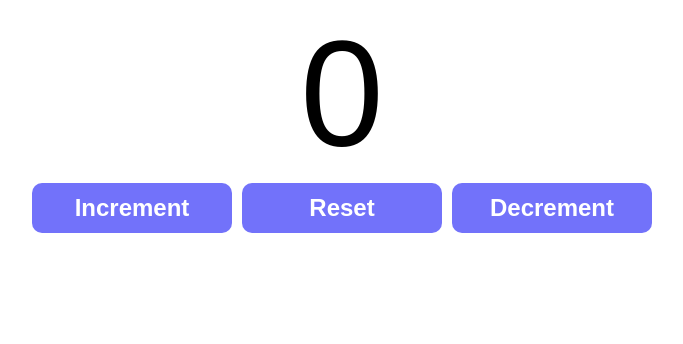
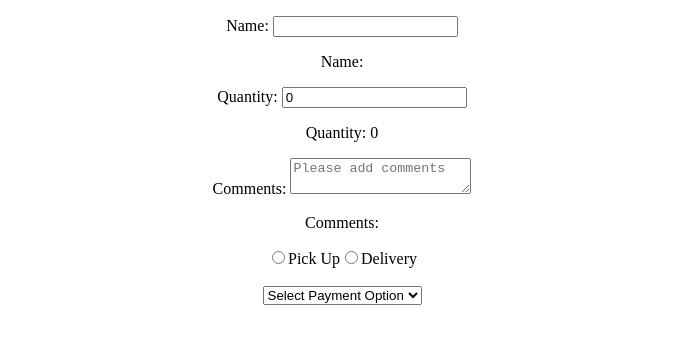
Before and after one commit to Ak-318/react_practice, a React (Create React App) app: page / in a window 1280 px wide. Shown: the top 344 px of the page, without its empty margins (298-981 px from the left). Built offline with nearby package versions, Linux system fonts and the light colour scheme.

Commit message:
onChange component practice

```diff
--- a/src/App.js
+++ b/src/App.js
@@ -13,7 +13,7 @@ import NamesList from './components/NamesList'
 import PropComponent from './components/PropComponent.jsx'
 import List from './components/List.jsx'
 import UseStateComponent from './components/UseStateComponent.jsx'
-
+import OnChangeComponent from './components/OnChangeComponent.jsx'
 
 function App() {
 
@@ -33,7 +33,8 @@ function App() {
       {/* <Form /> */}
       {/* <PropComponent name="Siva" age={27} skill='Ruby' isStudent={false}/> */}
       {/* <List /> */}
-      <UseStateComponent />
+      {/* <UseStateComponent /> */}
+      <OnChangeComponent />
 
     </div>
   );
--- /dev/null
+++ b/src/components/OnChangeComponent.jsx
@@ -0,0 +1,73 @@
+// onChange: event handler used primarily with form elements
+//          ex: <input>, <textarea>, <select>, <radio>
+//          Triggers a function every time the value of the input changes
+
+import React, {useState} from 'react';
+
+function OnChangeComponent(){
+
+    const [name, setName] = useState('')
+    const [quantity, setQuantity] = useState(0)
+    const [text, setText] = useState('')
+    const [stype, setType] = useState('')
+    const [payment, setPayment] = useState('')
+
+
+    function handleName(event) {
+        setName(event.target.value)
+    }
+
+    function handleQuantity(event) {
+        setQuantity(event.target.value)
+    }
+
+    function handleText(event) {
+        setText(event.target.value);
+    }
+
+    function handleType(event) {
+        setType(event.target.value);
+    }
+
+    function handlePayment(event) {
+        setPayment(event.target.value);
+    }
+
+    return(
+        <div>
+            <p>Name: <input value={name} onChange={handleName}/></p>
+            <p>Name: {name}</p>
+
+            <p>Quantity: <input value={quantity} onChange={handleQuantity} type="number"/></p>
+            <p>Quantity: {quantity}</p>
+
+            <p>Comments: <textarea placeholder="Please add comments" value={text} onChange={handleText} /></p>
+            <p>Comments: {text}</p>
+
+            <label>
+                <input type="radio" value= 'Pick Up'
+                        checked={stype === 'Pick Up'}
+                        onChange={handleType}/>
+                Pick Up
+            </label>
+
+            <label>
+                <input type="radio" value= 'Delivery'
+                        checked={stype === 'Delivery'}
+                        onChange={handleType}/>
+                Delivery
+            </label> <br/>
+            <br/>
+
+            <select value={payment} onChange={handlePayment}>
+                <option value="">Select Payment Option</option>
+                <option value="Visa">Visa</option>
+                <option value="MasterCard">Master Card</option>
+                <option value="Rupay">Rupay</option>
+            </select>
+
+        </div>
+    );
+}
+
+export default OnChangeComponent
```
